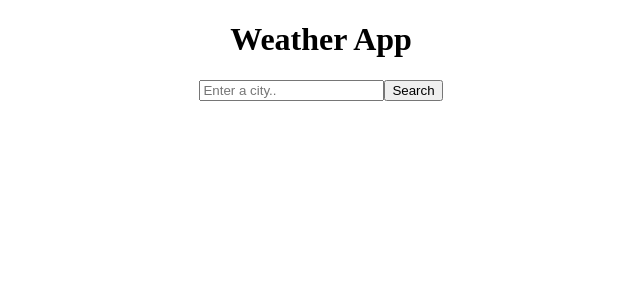
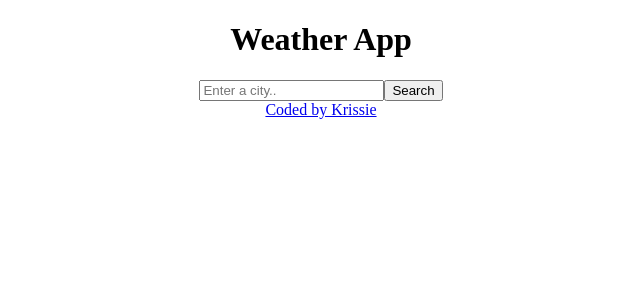
Before and after one commit to KrissieSurf/my-app, a React (Create React App) app: page / in a window 1280 px wide. Shown: the top 300 px of the page, without its empty margins (319-959 px from the left). Built offline with nearby package versions, Linux system fonts and the light colour scheme.

Commit message:
added github url

```diff
--- a/src/index.js
+++ b/src/index.js
@@ -12,6 +12,9 @@ root.render(
     <div className="App">
       <h1>Weather App</h1>
       <WeatherSearch />
+      <div>
+     <a href="https://github.com/KrissieSurf/my-app">Coded by Krissie</a>
+    </div>
     </div>
   </StrictMode>
 );
```
